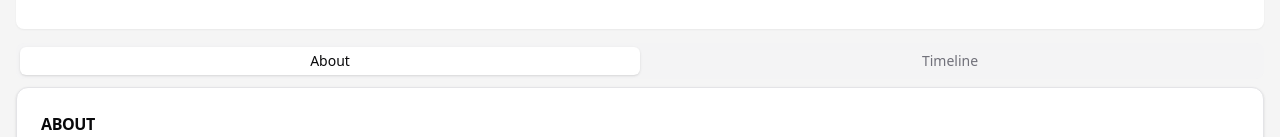
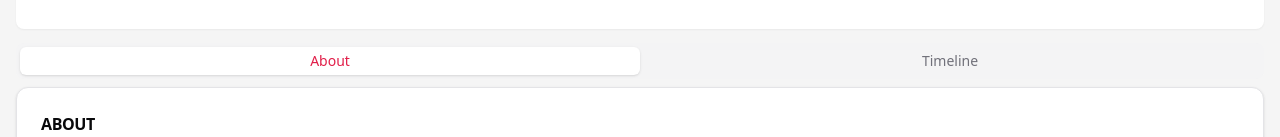
Before and after one commit to BlackCoffeee/template-shadcn, a React (Vite) app: page /account/profile in a window 1280 px wide. Shown: the part 441-578 px from the top of the page. Built offline with nearby package versions, Linux system fonts and the light colour scheme.

Commit message:
Enhance ProfileTabs component with active state styling
- Updated TabsTrigger elements in ProfileTabs to include a class for active state styling, improving visual feedback for users.
- This change aligns with the overall design consistency established in previous commits.

```diff
--- a/src/components/profile/profile-tabs.tsx
+++ b/src/components/profile/profile-tabs.tsx
@@ -12,8 +12,18 @@ export function ProfileTabs() {
     return (
         <Tabs defaultValue='about' className='w-full'>
             <TabsList className='grid w-full grid-cols-2'>
-                <TabsTrigger value='about'>About</TabsTrigger>
-                <TabsTrigger value='timeline'>Timeline</TabsTrigger>
+                <TabsTrigger
+                    className='data-[state=active]:text-primary'
+                    value='about'
+                >
+                    About
+                </TabsTrigger>
+                <TabsTrigger
+                    className='data-[state=active]:text-primary'
+                    value='timeline'
+                >
+                    Timeline
+                </TabsTrigger>
             </TabsList>
             <TabsContent value='about'>
                 <ProfileAbout />
```
